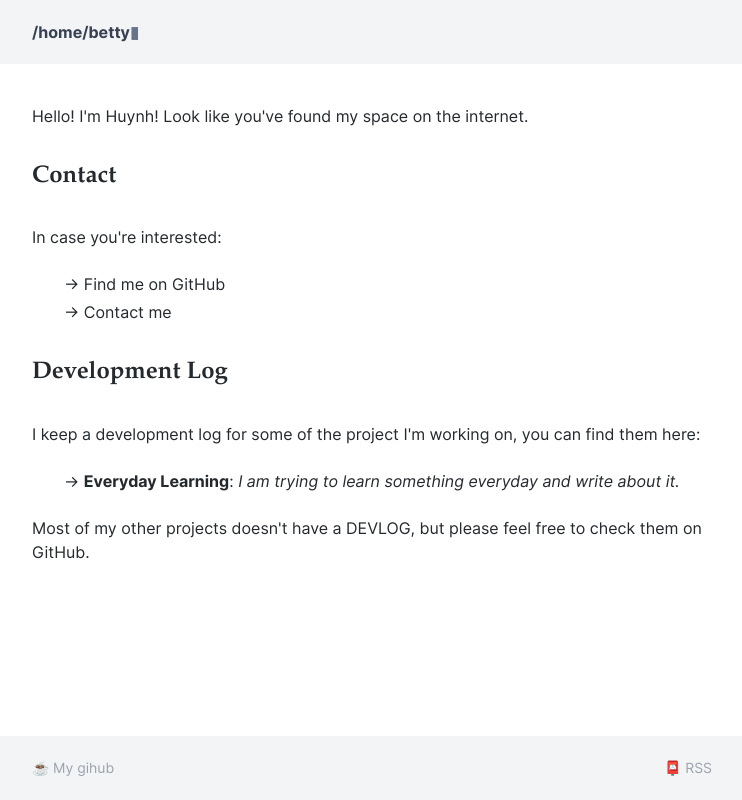
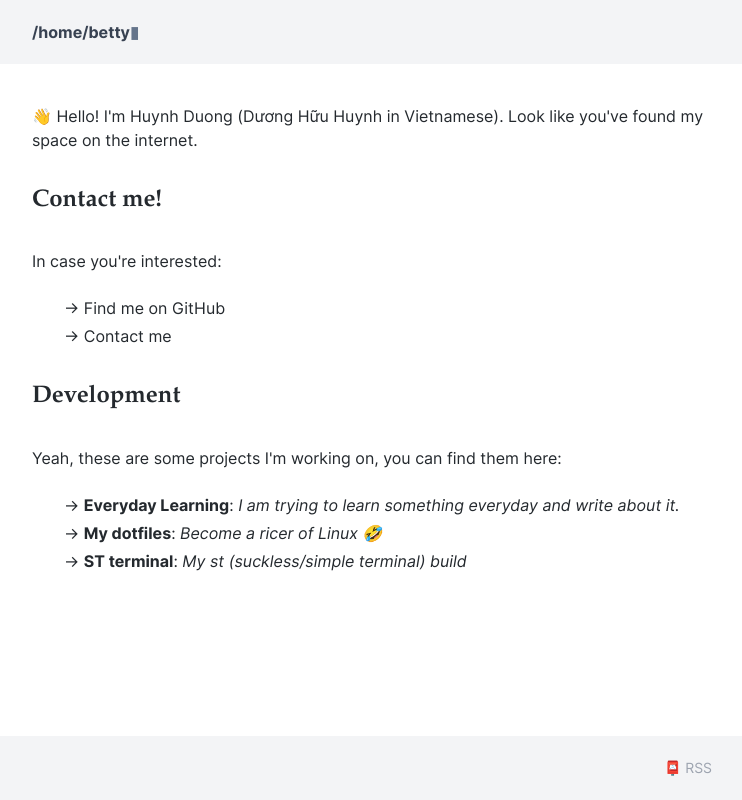
Before and after one commit to betty2310/blog-source, a Next.js app: page / in a window 1280 px wide. Shown: the whole page, without its empty margins (268-1010 px from the left). Built offline with nearby package versions, Linux system fonts and the light colour scheme.

Commit message:
🐛 Fix:

```diff
--- a/pages/_app.tsx
+++ b/pages/_app.tsx
@@ -26,7 +26,7 @@ function MyApp({ Component, pageProps }: AppProps) {
     <Component {...pageProps} />
     <footer className="flex justify-center items-center h-16 bg-gray-100 text-gray-400 text-sm">
       <div className="container-center center-horizontal flex">
-        <p><Link href="https://github.com/betty2310">{"☕ My gihub"}</Link></p>
+        {/* <p><Link href="https://github.com/betty2310">{"☕ My gihub"}</Link></p> */}
         <div className='flex-1'></div>
         <div className='font-normal'>
           <Link href="/rss.xml">{"📮 RSS"}</Link>
--- a/pages/index.tsx
+++ b/pages/index.tsx
@@ -9,24 +9,21 @@ const Home: NextPage = () => {
                 <meta name="google-site-verification" content="pSprDjtnAmX3XLxQpyoQ8lOTIpXXr9qqVsbl4A4KL4M" />
             </Head>
             <main className="container-center github-theme no-list my-10 min-h-full flex-1">
-                <p>{"Hello! I'm Huynh! Look like you've found my space on the internet."}</p>
-
-                <h2>Contact</h2>
+                <p>{"👋 Hello! I'm Huynh Duong (Dương Hữu Huynh in Vietnamese). Look like you've found my space on the internet."}</p>
+                <h2>Contact me!</h2>
                 <p>{"In case you're interested:"}</p>
                 <ul>
                     <li>-&gt; <Link href="https://github.com/betty2310">Find me on GitHub</Link></li>
                     <li>-&gt; <Link href="mailto:huynh.dh2310@gmail.com">Contact me</Link></li>
                 </ul>
 
-                <h2>Development Log</h2>
-                <p>{"I keep a development log for some of the project I'm working on, you can find them here:"}</p>
+                <h2>Development</h2>
+                <p>{"Yeah, these are some projects I'm working on, you can find them here:"}</p>
                 <ul>
                     <li>-&gt; <Link href="/everyday"><a className="font-bold">Everyday Learning</a></Link>: <i>I am trying to learn something everyday and write about it.</i></li>
-                    {/* <li>-&gt; <Link href="/dotfiles"><a className="font-bold">ASCII-d</a></Link>: <i>Cross-platform ASCII diagram drawing application</i></li>
-                    <li>-&gt; <Link href="/dotfiles"><a className="font-bold">SnarkyTerm</a></Link>: <i>A terminal emulator written in Rust and WGPU</i></li>
-                    <li>-&gt; <Link href="/dotfiles"><a className="font-bold">Web Debugger</a></Link>: <i>A Web-based JavaScript debugger</i></li> */}
+                    <li>-&gt; <Link href="https://github.com/betty2310/dotfiles"><a className="font-bold">My dotfiles</a></Link>: <i>Become a ricer of Linux 🤣</i></li>
+                    <li>-&gt; <Link href="https://github.com/betty2310/st"><a className="font-bold">ST terminal</a></Link>: <i>My st (suckless/simple terminal) build</i></li>
                 </ul>
-                <p>{"Most of my other projects doesn't have a DEVLOG, but please feel free to check them on GitHub."}</p>
             </main>
         </>
     )
```
Also changed, not shown: 1 other file (tests, documents, lock files or other folders).
